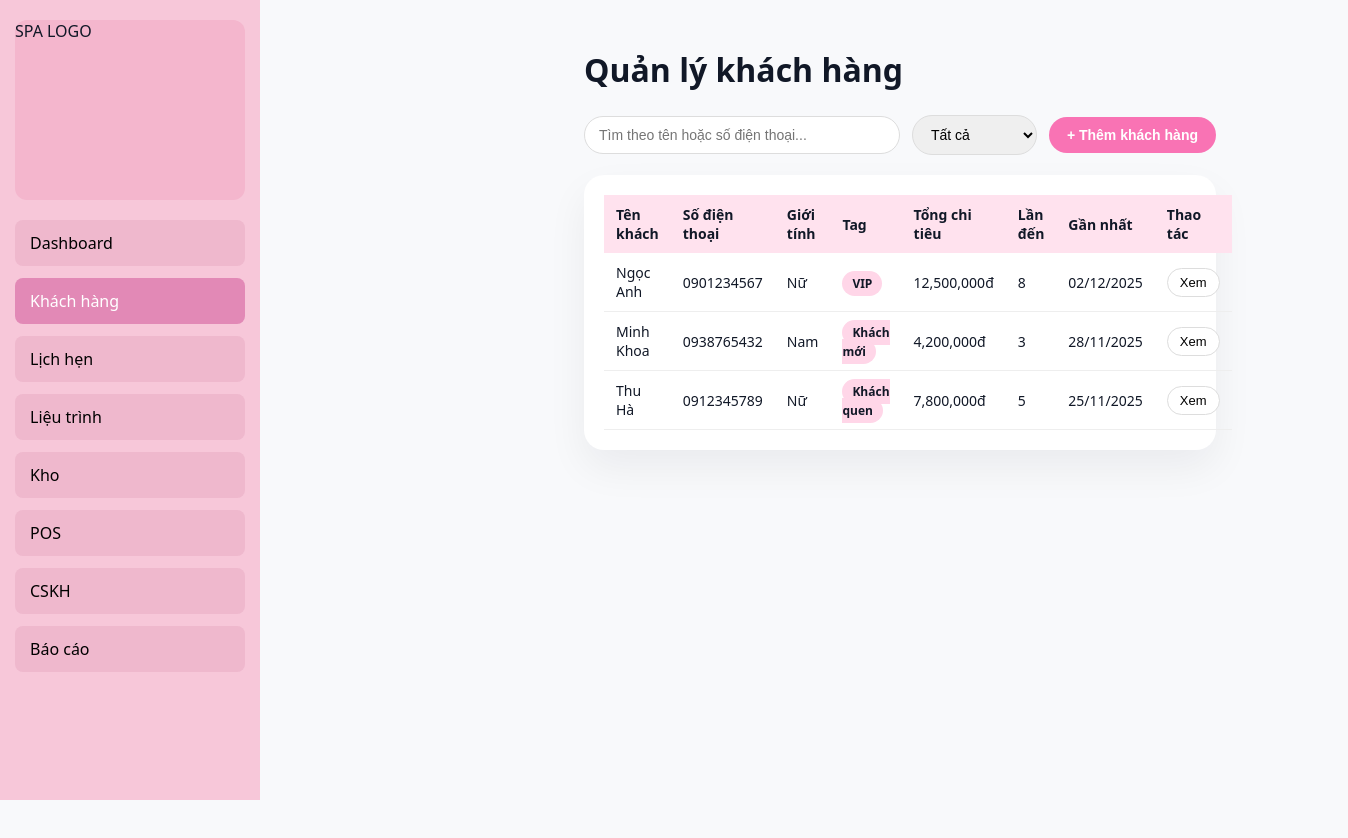
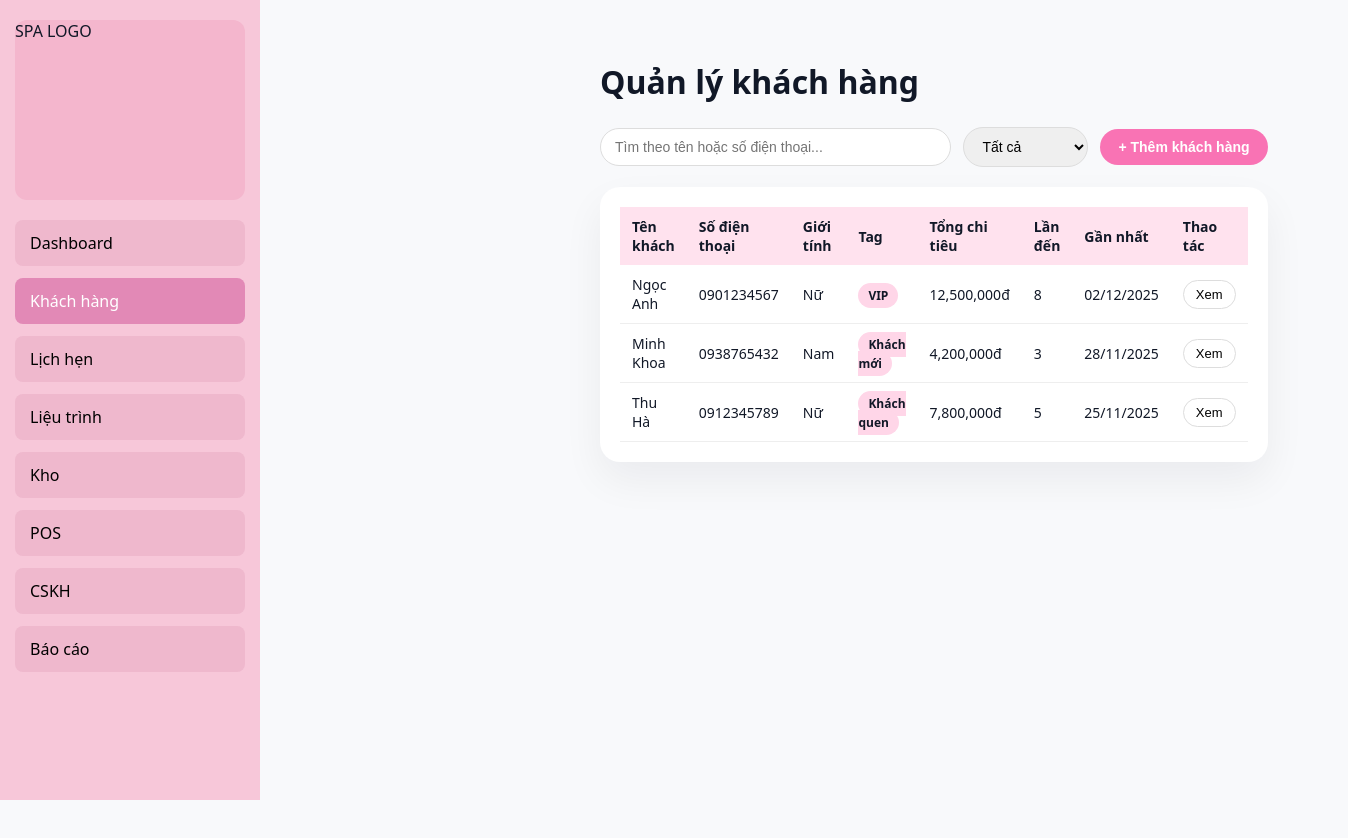
Before and after one commit to conlele0201/erp-spa, a Next.js app: page /khach-hang in a window 1280 px wide. Shown: the top 838 px of the page, 1348 px wide, since content can reach past the window. Built offline with nearby package versions, Linux system fonts and the light colour scheme.

Commit message:
Update sidebar.css

```diff
--- a/styles/sidebar.css
+++ b/styles/sidebar.css
@@ -2,31 +2,31 @@
    LAYOUT CHUNG
    ====================== */
 
-/* Wrapper tổng cho toàn bộ app */
 .app-layout {
   min-height: 100vh;
+  display: flex;
 }
 
-/* Sidebar chính bên trái */
+/* Sidebar chính */
 .sidebar {
   width: 260px;
-  min-height: 100vh;
   background: #f7c7d9;
   padding: 20px 15px;
+  min-height: 100vh;
   position: fixed;
+  left: 0;
   top: 0;
-  left: 0;
 }
 
-/* Nội dung chính – đẩy sang phải đúng bằng width sidebar */
+/* Nội dung chính */
 .main-content {
   margin-left: 260px;
-  padding: 24px 32px;
+  padding: 30px 40px;
 }
 
-/* Ẩn mọi sidebar nào nằm BÊN TRONG nội dung (sidebar cũ của page) */
+/* Ẩn sidebar cũ nằm trong các page */
 .main-content .sidebar {
-  display: none;
+  display: none !important;
 }
 
 /* ======================
@@ -55,7 +55,6 @@
   margin-bottom: 12px;
 }
 
-/* Link menu mặc định */
 .sidebar ul li a {
   display: block;
   padding: 12px 15px;
@@ -67,12 +66,10 @@
   font-weight: 500;
 }
 
-/* Hover */
 .sidebar ul li a:hover {
   background: #e9a8c2;
 }
 
-/* Active */
 .sidebar ul li a.active {
   background: #e289b6;
   color: #fff;
```
